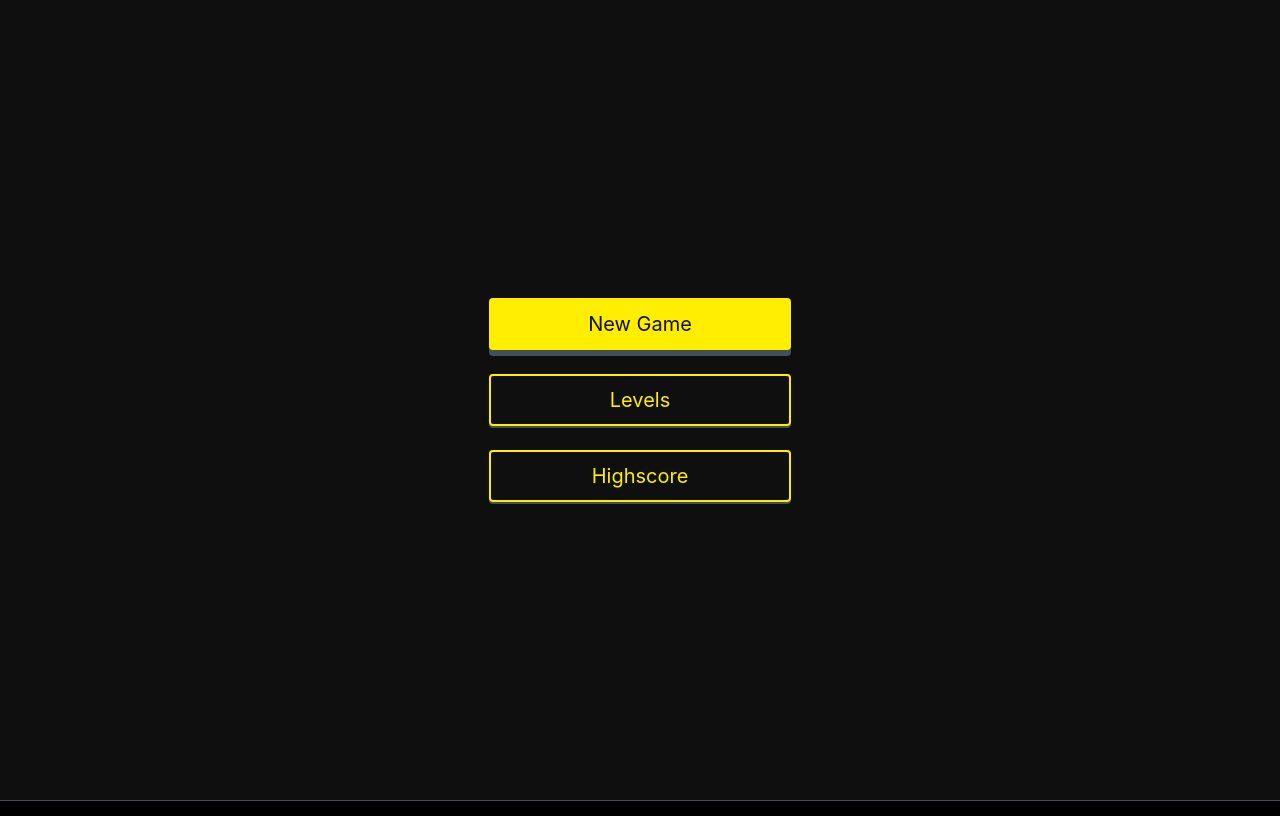
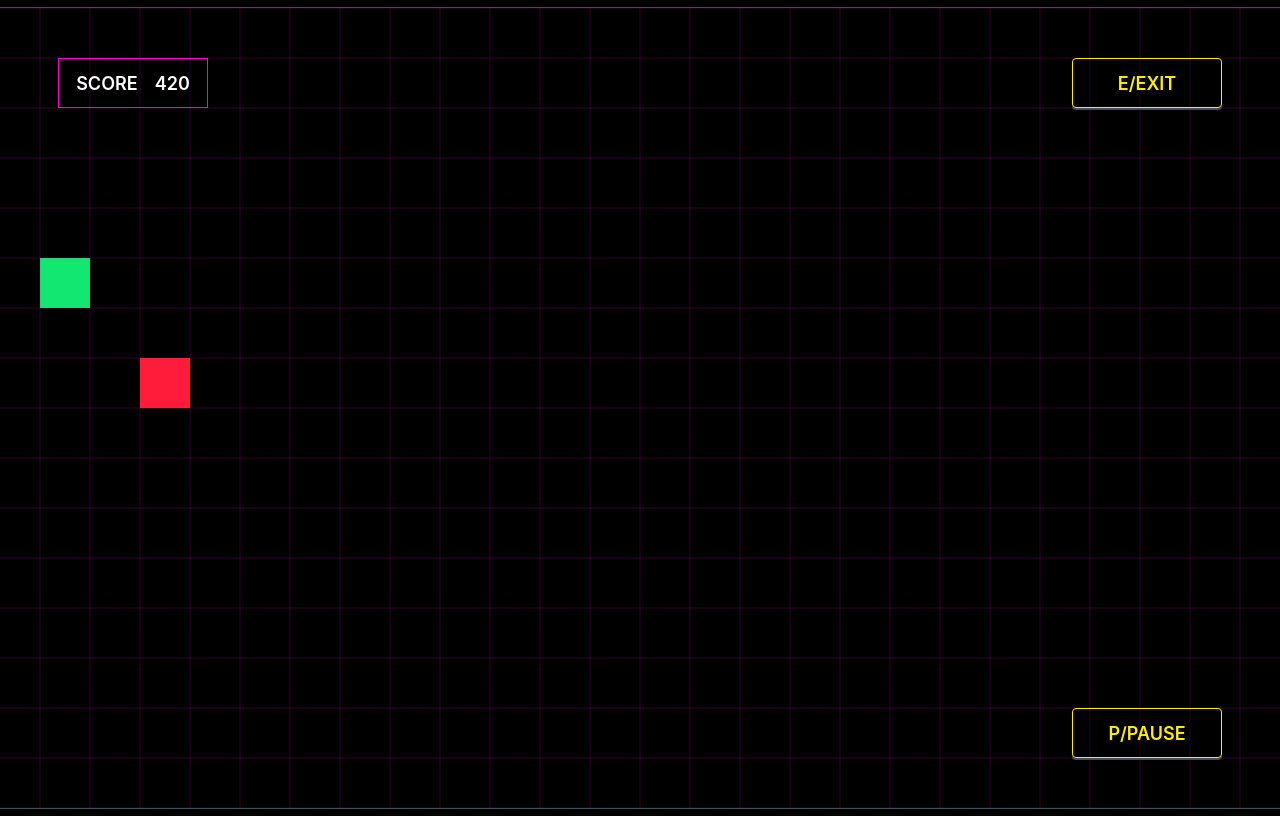
Before and after one commit to tesfadan/snvke, a plain HTML site: page app/index.html in a window 1280 px wide. Drawn offline with Linux system fonts and the light colour scheme.

Commit message:
Added interactive elements on game play

```diff
--- a/app/index.html
+++ b/app/index.html
@@ -23,6 +23,8 @@
     <canvas class="canvas" id="canvas" height="800" width="1400"></canvas>
     <div id="audio">
     </div>
+    <div id="overlay" class="overlay">
+    </div>
     <script type="module" src="/js/index.js"></script>
 </body>
 
--- a/app/js/catchFoul.js
+++ b/app/js/catchFoul.js
@@ -21,13 +21,14 @@ export const gameOver = () => {
     session.playing = false;
     session.gameOver = true;
     clearInterval(session.move);
-    game.snakeColor = "#ff0000";
+    var snakeMainColor = game.snakeColor;
+    game.snakeColor = game.colors.dying;
     var popInterval;
     popInterval = setInterval(() => { session.tails.pop() }, session.speed);
 
     setTimeout(() => {
         session.tails = [];
-        game.snakeColor = "#ff0";
+        game.snakeColor = snakeMainColor;
         session.gameOver = false;
         Intro({ status: 'gameOver' });
         clearInterval(popInterval)
--- a/app/js/drawSnake.js
+++ b/app/js/drawSnake.js
@@ -13,6 +13,7 @@ export const drawSnake = ({ canvas }) => {
 
     session.tails.map((block, index) => {
         const tail = canvas.getContext('2d');
+        // head.fillStyle = index % 2 === 0 ? game.snakeColorAlt : game.snakeColor;
         head.fillStyle = game.snakeColor;
         tail.beginPath();
         tail.fillRect(blockPositionX(block[0]), blockPositionY(block[1]), game.size, game.size);
--- a/app/js/game.js
+++ b/app/js/game.js
@@ -2,19 +2,52 @@ import { drawSnake } from "./drawSnake.js";
 import { drawGrid } from "./grid.js";
 import { Move } from "./move.js";
 import { placeFood } from "./placeFood.js";
-import { position, session } from "./variables.js";
+import { blockPositionX, blockPositionY } from "./utils.js";
+import { game, position, session } from "./variables.js";
 
 export const Start = () => {
     var canvas = document.getElementById("canvas");
-    // canvas.width = 1400;
-    // canvas.height = 800;
+    canvas.width = 1400;
+    canvas.height = 800;
 
+    drawOverlay({ canvas });
 
     drawGrid({ canvas: canvas });
-
     placeFood({ canvas });
-
     setInterval(() => drawSnake({ canvas }), 10);
 
     session.move = setInterval(() => Move(), session.speed);
+
 }
+
+const drawOverlay = ({ canvas }) => {
+    // const overlay = canvas.getContext("2d");
+    // overlay.fillStyle = game.border;
+    // // overlay.clearRect(0, 0, canvas.width, canvas.height);
+    // overlay.beginPath();
+    // overlay.fillRect(blockPositionX(1), blockPositionY(1), game.size * 4, game.size * 2);
+    // overlay.closePath();
+    // overlay.fill();
+
+    var items = [
+        {},
+    ]
+
+    var scoreKeeper = `<div class="overlayItem scoreKeeper topLeft">
+            <label>Score</label>
+            <div>420</div>
+        </div>`
+
+    var timeKeeper = `<div class="overlayItem timeKeeper bottomLeft">
+        <label>Time</label>
+        <div>34s</div>
+    </div>`
+
+    var exitBtn = `<div class="overlayItem timeKeeper topRight btn"><div>E/Exit</div></div>`
+
+    var pause = `<div class="overlayItem pause bottomRight btn"><div>P/Pause</div></div>`
+
+    document.getElementById('overlay').innerHTML += scoreKeeper;
+    document.getElementById('overlay').innerHTML += exitBtn;
+    document.getElementById('overlay').innerHTML += pause;
+}
--- a/app/js/grid.js
+++ b/app/js/grid.js
@@ -1,6 +1,7 @@
+import { game } from "./variables.js";
 
 export const drawGrid = ({ canvas }) => {
-    const variables = { width: 1400, height: 800, color: '#434f5750', size: 50 }
+    const variables = { width: 1400, height: 800, color: game.border, size: 50 }
     const { width, height, color, size } = variables;
     const grid = canvas.getContext('2d');
     grid.beginPath();
--- a/app/js/intro.js
+++ b/app/js/intro.js
@@ -122,6 +122,7 @@ const changeHeading = (heading) => {
 }
 
 export const Intro = ({ status }) => {
+
     const initialRender = () => {
         return document.getElementById('body').innerHTML += `<div class="intro" id="intro">
         <div id="heading">
@@ -150,6 +151,11 @@ export const Intro = ({ status }) => {
 
     clearTimeout(timeout)
     update();
+
+
+    document.getElementById('intro').remove();
+    updateSession({ playing: true })
+    Start();
 }
 
 const update = () => {
--- a/app/js/variables.js
+++ b/app/js/variables.js
@@ -14,10 +14,17 @@ export const changePosition = (newPosition) => {
 
 export var game = {
     size: 50,
-    foodColor: '#ff0000',
-    snakeColor: '#ff0',
+    foodColor: '#ff1c3a',
+    snakeColor: '#12e772',
+    snakeColorAlt: '#12e772',
+    secondary: '#ff00d4',
+    border: '#ff00d430',
     width: 1400,
-    height: 800
+    height: 800,
+    colors: {
+        head: '#12e772',
+        dying: '#ff0022'
+    }
 }
 
 export var gridNumber = { x: 28, y: 16 };
--- a/app/style/index.css
+++ b/app/style/index.css
@@ -4,14 +4,21 @@ Tesfa Demissie
 https://tesfadan.com */
 
 @import "./intro.css";
+@import "./overlay.css";
 :root {
     --darkBackground: #000000;
-    --background: #0f0f0f;
+    --background: #000000e1;
     --border: #434f57;
     --primary: #ffee00;
     --secondary: #ff00d4;
     --text: #0f0f0f;
     --gradient: linear-gradient(45deg, #ffee00, #ff00d4);
+}
+
+html {
+    display: flex;
+    justify-content: center;
+    align-items: center;
 }
 
 body {
@@ -20,6 +27,8 @@ body {
     justify-content: center;
     align-items: center;
     color: white;
+    width: 1400px;
+    height: 800px;
     font-family: -apple-system, BlinkMacSystemFont, 'Segoe UI', Roboto, Oxygen, Ubuntu, Cantarell, 'Open Sans', 'Helvetica Neue', sans-serif;
 }
 
--- /dev/null
+++ b/app/style/overlay.css
@@ -0,0 +1,51 @@
+.overlay {
+    width: -webkit-fill-available;
+    height: -webkit-fill-available;
+    padding: 50px;
+    position: relative;
+}
+
+.overlayItem {
+    font-weight: 600;
+    text-transform: uppercase;
+    border: 1px solid var(--secondary);
+    box-sizing: border-box;
+    text-align: center;
+    display: flex;
+    align-items: center;
+    height: 50px;
+    font-size: 18px;
+    justify-content: space-evenly;
+    width: 150px;
+    position: absolute;
+    background: #00000050;
+}
+
+.overlayItem label {}
+
+.timeKeeper {}
+
+.topLeft {
+    left: 50px;
+    top: 50px;
+}
+
+.topRight {
+    right: 50px;
+    top: 50px;
+}
+
+.bottomLeft {
+    left: 50px;
+    bottom: 50px;
+}
+
+.bottomRight {
+    right: 50px;
+    bottom: 50px;
+}
+
+.overlayItem.btn {
+    border-color: var(--primary);
+    /* color: var(--primary); */
+}
```
